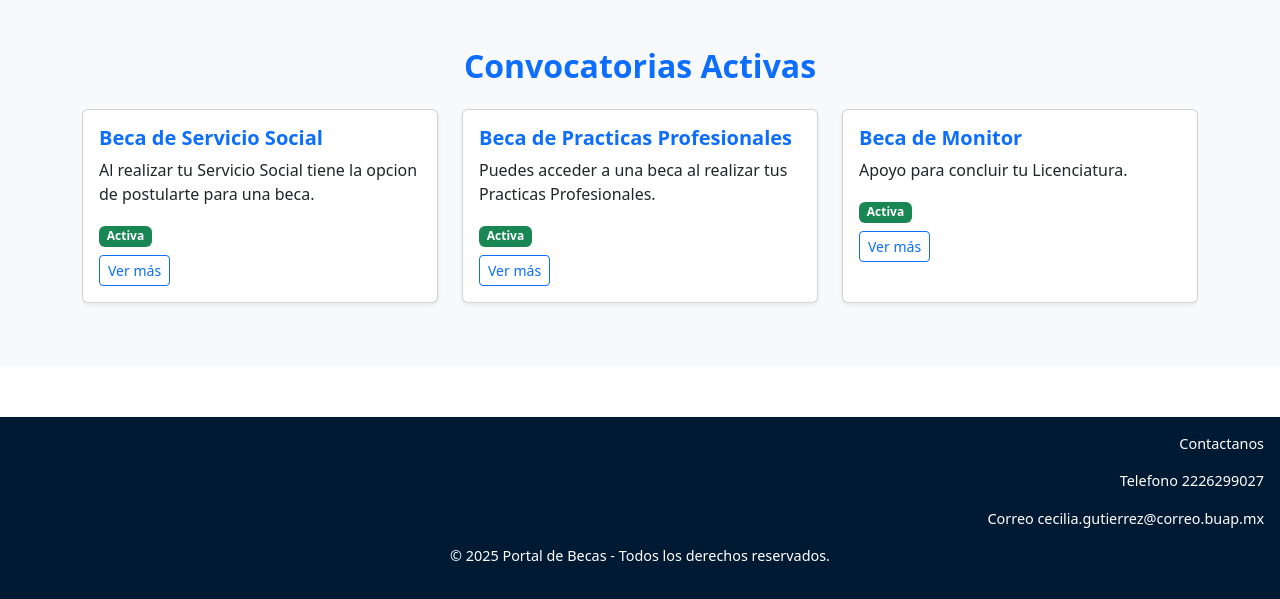
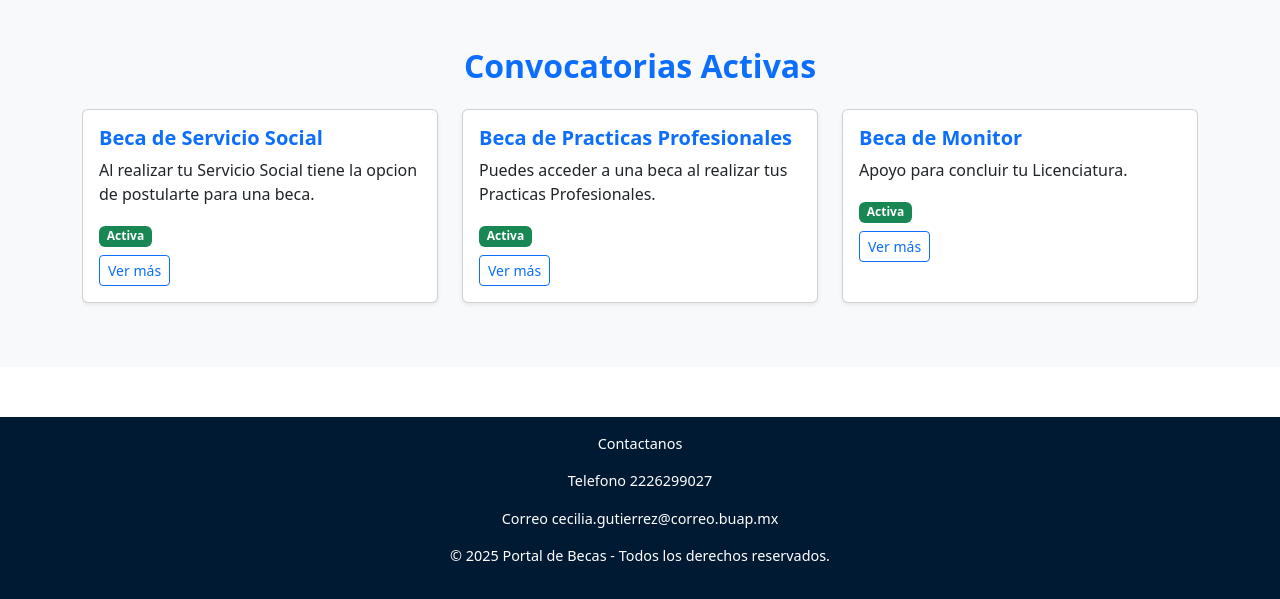
Before and after one commit to IYRH/becas_portal, a Flask app: page / in a window 1280 px wide; the page is wider, and only the part inside the window is pictured. Shown: the part 1317-1916 px from the top of that part. Run offline with Flask 3, Linux system fonts and the light colour scheme.

Commit message:
reacomodo de la informacion de contacto

```diff
--- a/templates/index.html
+++ b/templates/index.html
@@ -173,9 +173,9 @@
 </section>
 
   <footer>
-    <p style="text-align: right;">Contactanos</p>
-    <p style="text-align: right;">Telefono 2226299027</p>
-    <p style="text-align: right;">Correo cecilia.gutierrez@correo.buap.mx</p>
+    <p>Contactanos</p>
+    <p>Telefono 2226299027</p>
+    <p>Correo cecilia.gutierrez@correo.buap.mx</p>
     <p>© 2025 Portal de Becas - Todos los derechos reservados.</p>
   </footer>
 
```
